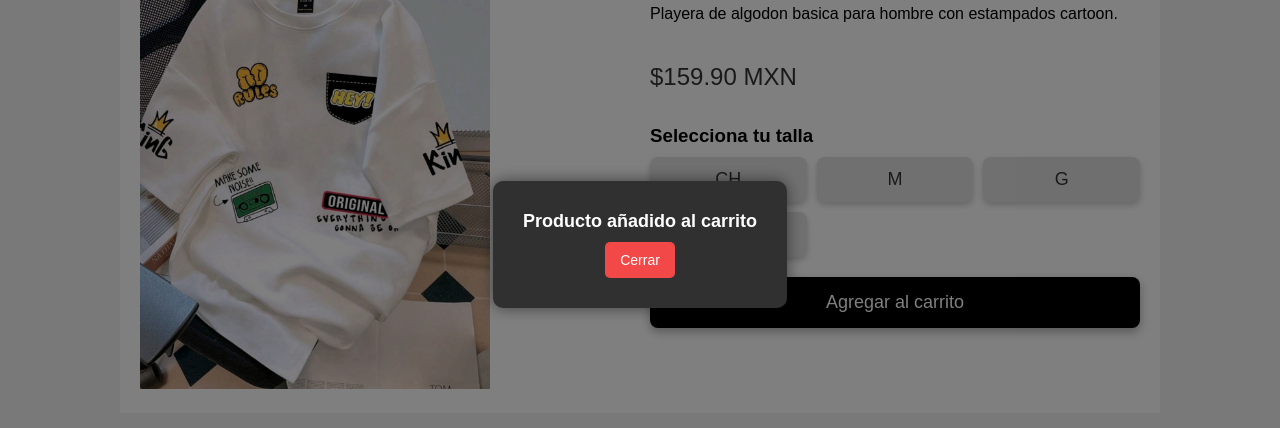
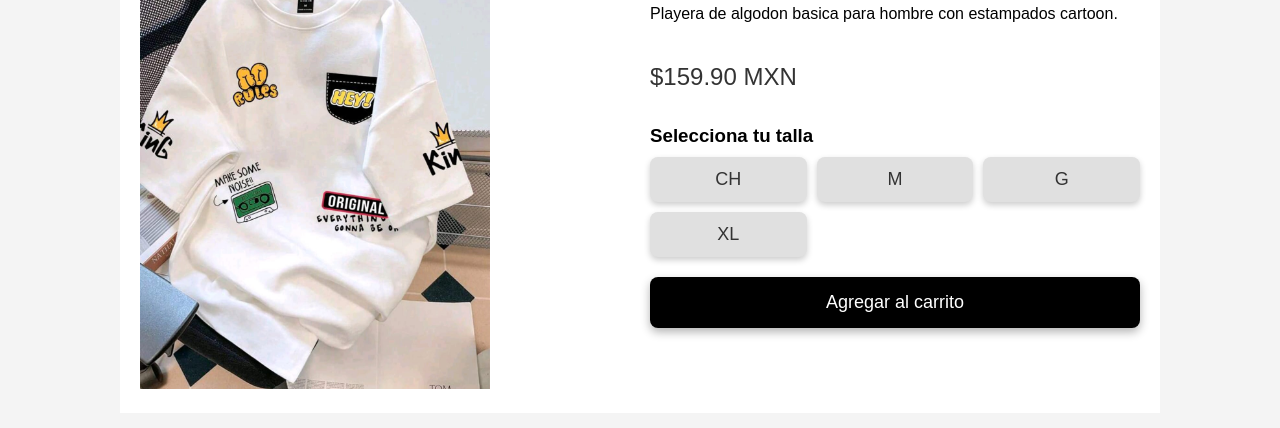
Before and after one commit to HMStreetVibes/hmstreetvibes, a plain HTML site: page D1.html in a window 1280 px wide. Shown: the part 156-584 px from the top of the page. Drawn offline with Linux system fonts and the light colour scheme.

```diff
--- a/D1.html
+++ b/D1.html
@@ -41,7 +41,7 @@
     </div>
     <div id="popup" class="popup">
         <div class="popup-content">
-            <h2>Producto añadido al carrito</h2>
+            <h2>¡Contactanos por WhatsApp para concretar tu pedido!</h2>
             <button class="close-btn">Cerrar</button>
         </div>
     </div>
--- a/styles.css
+++ b/styles.css
@@ -59,7 +59,6 @@ nav ul li a:hover {
     flex-direction: column;
 }
 
-/* Detalles del producto */
 h1, h3 {
     margin: 10px 0;
 }
@@ -120,7 +119,7 @@ h1, h3 {
 }
 
 .popup {
-    display: flex;
+    display: none;
     position: fixed;
     top: 0;
     left: 0;
@@ -147,6 +146,7 @@ h1, h3 {
     flex-direction: column;
     justify-content: space-between;
 }
+
 
 .popup-content h2 {
     margin: 0 0 10px;
```
Also changed, not shown: D2.1.html (+1 -1 lines), D3.html (+1 -1 lines).
